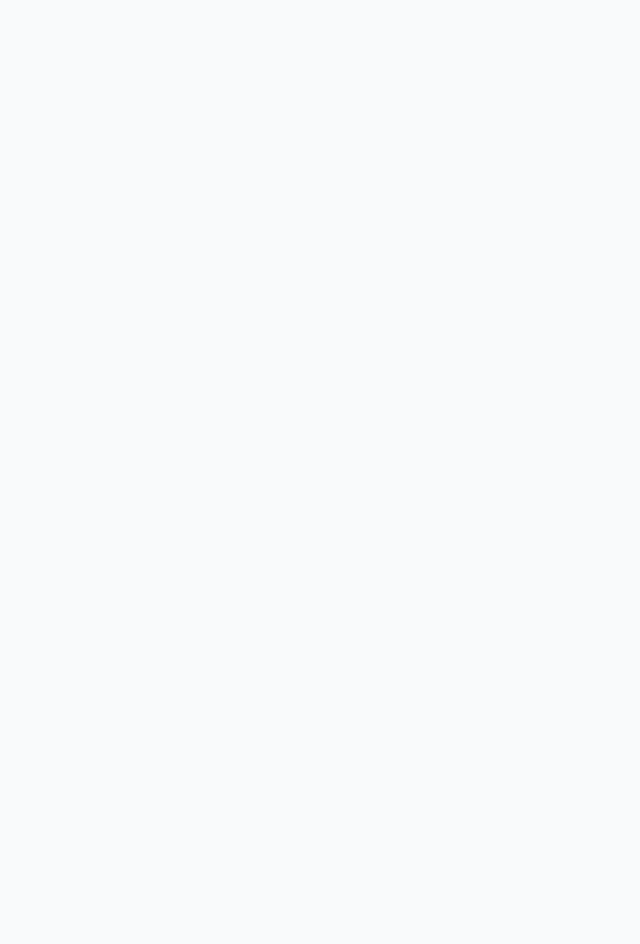
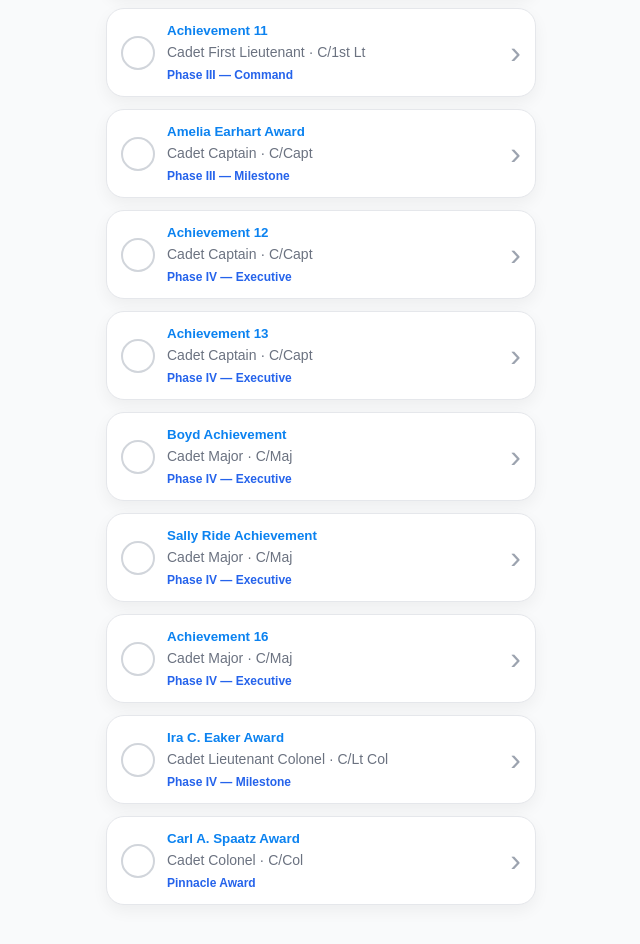
Before and after one commit to JLawrence36/C.A.P-Cadet-Hub, a React (Vite) app: page / in a window 1280 px wide. Shown: the part 1660-2604 px from the top of the page, without its empty margins (319-959 px from the left). Before the commit the page ends 1576 px from the top, so only its background shows below. Built offline with nearby package versions, Linux system fonts and the light colour scheme.

Commit message:
Every achievement

```diff
--- a/src/App.jsx
+++ b/src/App.jsx
@@ -256,9 +256,273 @@
       "Mentor junior cadets",
       "Prepare for officer leadership role"
     ]
+  },
+  {
+    id: 11,
+    name: "Achievement 9",
+    rank: "Cadet Second Lieutenant",
+    abbr: "C/2d Lt",
+    phase: "Phase III — Command",
+    overview:
+      "The first Phase III achievement. Cadet now operates as a junior officer and begins more formal staff-duty work.",
+    requirements: [
+      "Minimum 8 weeks after Mitchell",
+      "Complete Learn to Lead Chapter 9",
+      "Complete SDA service, writing, and presentation requirement",
+      "Complete Journey of Flight aerospace block test",
+      "Participate in one fitness activity and have attained HFZ within 180 days",
+      "Attend character development"
+    ],
+    drill: [
+      "No new drill test in this phase",
+      "Maintain mastery of previous drill",
+      "Teach junior cadets basic drill",
+      "Evaluate command voice",
+      "Support flight-level drill training"
+    ]
+  },
+  {
+    id: 12,
+    name: "Willa Brown Achievement",
+    rank: "Cadet First Lieutenant",
+    abbr: "C/1st Lt",
+    phase: "Phase III — Command",
+    overview:
+      "Named for Willa Brown. Cadet continues officer development, staff-duty analysis, and command-level responsibility.",
+    requirements: [
+      "Minimum 8 weeks after Achievement 9",
+      "Complete Learn to Lead Chapter 10",
+      "Complete SDA service, writing, and presentation requirement",
+      "Complete Journey of Flight aerospace block test",
+      "Participate in one fitness activity and have attained HFZ within 180 days",
+      "Attend character development"
+    ],
+    drill: [
+      "No new drill test in this phase",
+      "Supervise cadet drill instruction",
+      "Mentor NCOs leading formations",
+      "Support inspections and ceremonies",
+      "Demonstrate officer bearing"
+    ]
+  },
+  {
+    id: 13,
+    name: "Achievement 11",
+    rank: "Cadet First Lieutenant",
+    abbr: "C/1st Lt",
+    phase: "Phase III — Command",
+    overview:
+      "Achievement 11 is currently unnamed. Cadet continues command-phase leadership and staff work before Earhart.",
+    requirements: [
+      "Minimum 8 weeks after Willa Brown",
+      "Complete Learn to Lead Chapter 11",
+      "Complete SDA service, writing, and presentation requirement",
+      "Complete Journey of Flight aerospace block test",
+      "Participate in one fitness activity and have attained HFZ within 180 days",
+      "Attend character development"
+    ],
+    drill: [
+      "No new drill test in this phase",
+      "Coach junior cadet leaders",
+      "Help run formation procedures",
+      "Prepare cadets for drill evaluations",
+      "Support ceremonies"
+    ]
+  },
+  {
+    id: 14,
+    name: "Amelia Earhart Award",
+    rank: "Cadet Captain",
+    abbr: "C/Capt",
+    phase: "Phase III — Milestone",
+    overview:
+      "The Earhart Award is the Phase III milestone. Cadet demonstrates command-level leadership and earns Cadet Captain.",
+    requirements: [
+      "Minimum 8 weeks after Achievement 11",
+      "Pass comprehensive closed-book leadership exam covering Learn to Lead Chapters 9–11",
+      "Participate in one fitness activity and have attained HFZ within 180 days",
+      "Meet general advancement requirements",
+      "No aerospace requirement for this milestone",
+      "No character activity requirement for this milestone"
+    ],
+    drill: [
+      "No new drill test",
+      "Expected to mentor and evaluate junior cadets",
+      "Support unit ceremonies",
+      "Supervise drill instruction",
+      "Model command presence"
+    ]
+  },
+  {
+    id: 15,
+    name: "Achievement 12",
+    rank: "Cadet Captain",
+    abbr: "C/Capt",
+    phase: "Phase IV — Executive",
+    overview:
+      "The first Phase IV achievement. Cadet begins executive-level leadership and more advanced staff work.",
+    requirements: [
+      "Minimum 8 weeks after Earhart",
+      "Complete Learn to Lead Chapter 12",
+      "Complete SDA service, writing, and presentation requirement",
+      "No aerospace requirement",
+      "Participate in one fitness activity and have attained HFZ within 180 days",
+      "Attend character development"
+    ],
+    drill: [
+      "No new drill test",
+      "Oversee training rather than only executing drill",
+      "Help plan inspections and ceremonies",
+      "Coach cadet staff",
+      "Maintain mastery of prior drill"
+    ]
+  },
+  {
+    id: 16,
+    name: "Achievement 13",
+    rank: "Cadet Captain",
+    abbr: "C/Capt",
+    phase: "Phase IV — Executive",
+    overview:
+      "Cadet continues executive-phase growth with staff service, writing, and presentation requirements.",
+    requirements: [
+      "Minimum 8 weeks after Achievement 12",
+      "Complete Learn to Lead Chapter 13",
+      "Complete SDA service, writing, and presentation requirement",
+      "No aerospace requirement",
+      "Participate in one fitness activity and have attained HFZ within 180 days",
+      "Attend character development"
+    ],
+    drill: [
+      "No new drill test",
+      "Mentor cadet officers and NCOs",
+      "Support squadron-level drill standards",
+      "Prepare cadets for ceremonies",
+      "Maintain command presence"
+    ]
+  },
+  {
+    id: 17,
+    name: "Boyd Achievement",
+    rank: "Cadet Major",
+    abbr: "C/Maj",
+    phase: "Phase IV — Executive",
+    overview:
+      "Named for Col. George Boyd. Cadet advances to field-grade officer rank and continues executive leadership development.",
+    requirements: [
+      "Minimum 8 weeks after Achievement 13",
+      "Complete Learn to Lead Chapter 14",
+      "Complete SDA service, writing, and presentation requirement",
+      "Complete Journey of Flight aerospace block test",
+      "Participate in one fitness activity and have attained HFZ within 180 days",
+      "Attend character development"
+    ],
+    drill: [
+      "No new drill test",
+      "Supervise unit drill training",
+      "Support cadet staff development",
+      "Lead by example during formations",
+      "Coach ceremony preparation"
+    ]
+  },
+  {
+    id: 18,
+    name: "Sally Ride Achievement",
+    rank: "Cadet Major",
+    abbr: "C/Maj",
+    phase: "Phase IV — Executive",
+    overview:
+      "Named for Dr. Sally Ride. Cadet continues executive leadership with staff service and aerospace study.",
+    requirements: [
+      "Minimum 8 weeks after Boyd",
+      "Complete Learn to Lead Chapter 15",
+      "Complete SDA service, writing, and presentation requirement",
+      "Complete Journey of Flight aerospace block test",
+      "Participate in one fitness activity and have attained HFZ within 180 days",
+      "Attend character development"
+    ],
+    drill: [
+      "No new drill test",
+      "Manage and mentor cadet leaders",
+      "Support inspections and ceremonies",
+      "Maintain drill expertise",
+      "Teach standards through subordinate leaders"
+    ]
+  },
+  {
+    id: 19,
+    name: "Achievement 16",
+    rank: "Cadet Major",
+    abbr: "C/Maj",
+    phase: "Phase IV — Executive",
+    overview:
+      "The final regular achievement before the Eaker Award. Cadet should be operating as a senior cadet leader.",
+    requirements: [
+      "Minimum 8 weeks after Sally Ride",
+      "Complete Learn to Lead Chapter 16",
+      "Complete SDA service, writing, and presentation requirement",
+      "Complete Journey of Flight aerospace block test",
+      "Participate in one fitness activity and have attained HFZ within 180 days",
+      "Attend character development"
+    ],
+    drill: [
+      "No new drill test",
+      "Senior-level mentorship of drill and ceremonies",
+      "Prepare cadet staff for evaluations",
+      "Support unit command team",
+      "Model senior cadet leadership"
+    ]
+  },
+  {
+    id: 20,
+    name: "Ira C. Eaker Award",
+    rank: "Cadet Lieutenant Colonel",
+    abbr: "C/Lt Col",
+    phase: "Phase IV — Milestone",
+    overview:
+      "The Eaker Award is the Phase IV milestone. Cadet completes executive-phase leadership requirements and becomes a Cadet Lieutenant Colonel.",
+    requirements: [
+      "Minimum 8 weeks after Achievement 16",
+      "Complete required speech and essay",
+      "Participate in one fitness activity and have attained HFZ within 180 days",
+      "Graduate from a leadership academy before earning the award",
+      "Meet general advancement requirements",
+      "No aerospace requirement for this milestone",
+      "No character activity requirement for this milestone"
+    ],
+    drill: [
+      "No new drill test",
+      "Expected to mentor cadets across the unit",
+      "Support advanced ceremonies",
+      "Guide cadet staff",
+      "Maintain mastery of CAP drill and ceremonies"
+    ]
+  },
+  {
+    id: 21,
+    name: "Carl A. Spaatz Award",
+    rank: "Cadet Colonel",
+    abbr: "C/Col",
+    phase: "Pinnacle Award",
+    overview:
+      "The Spaatz Award is the highest cadet achievement in Civil Air Patrol. It requires comprehensive exams and exceptional cadet performance.",
+    requirements: [
+      "Earn the Ira C. Eaker Award",
+      "Pass comprehensive leadership exam covering Learn to Lead Chapters 1–16",
+      "Pass comprehensive aerospace exam covering Journey of Flight",
+      "Pass the USAF Academy Candidate Fitness Assessment",
+      "Complete required essay exam",
+      "Meet general advancement requirements"
+    ],
+    drill: [
+      "No additional drill test",
+      "Expected to demonstrate complete mastery",
+      "Teach and mentor cadet leaders",
+      "Support unit, group, and wing-level ceremonies",
+      "Represent the highest standard of cadet leadership"
+    ]
   }
 ];
-
 const EVENTS = [
   {
     id: 1,
```
